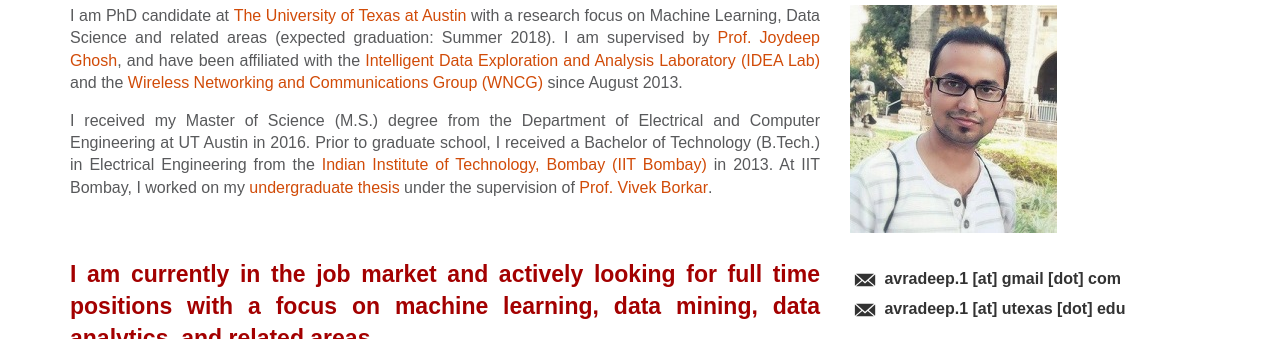
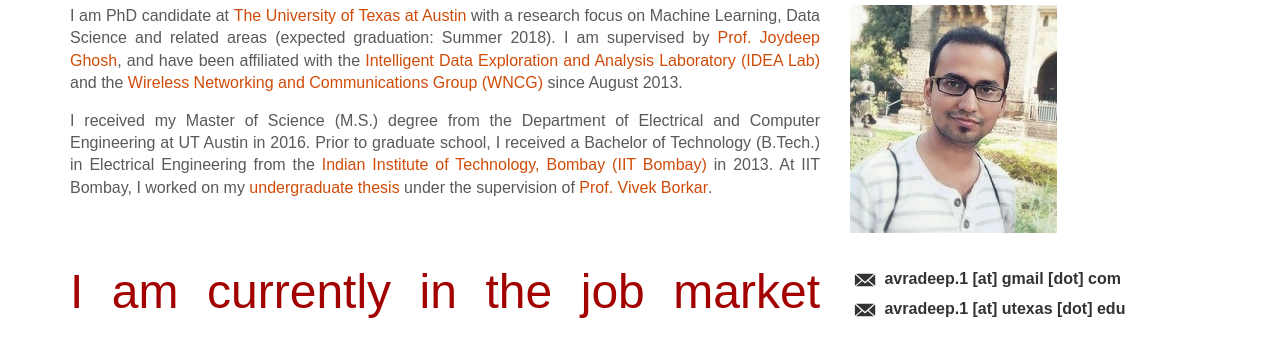
Before and after one commit to avradeep1/avradeep1.github.io, a plain HTML site: page index.html in a window 1280 px wide. Shown: the part 178-517 px from the top of the page. Drawn offline with nearby package versions, Linux system fonts and the light colour scheme.

Commit message:
Update index.html

```diff
--- a/index.html
+++ b/index.html
@@ -55,7 +55,7 @@
 							<br>
 							<p>
 							<div class="cells">
-							<h4><font color="#a30000"> <b> I am currently in the job market and actively looking for full time positions with a focus on machine learning, data mining, data analytics, and related areas. </b></font></h4>
+							<font color="#a30000" size="22"> I am currently in the job market and actively looking for full time positions with a focus on machine learning, data mining, data analytics, and related areas. </font><!--</h4>-->
 							</div>
 							</p>
 						 <br>
```
